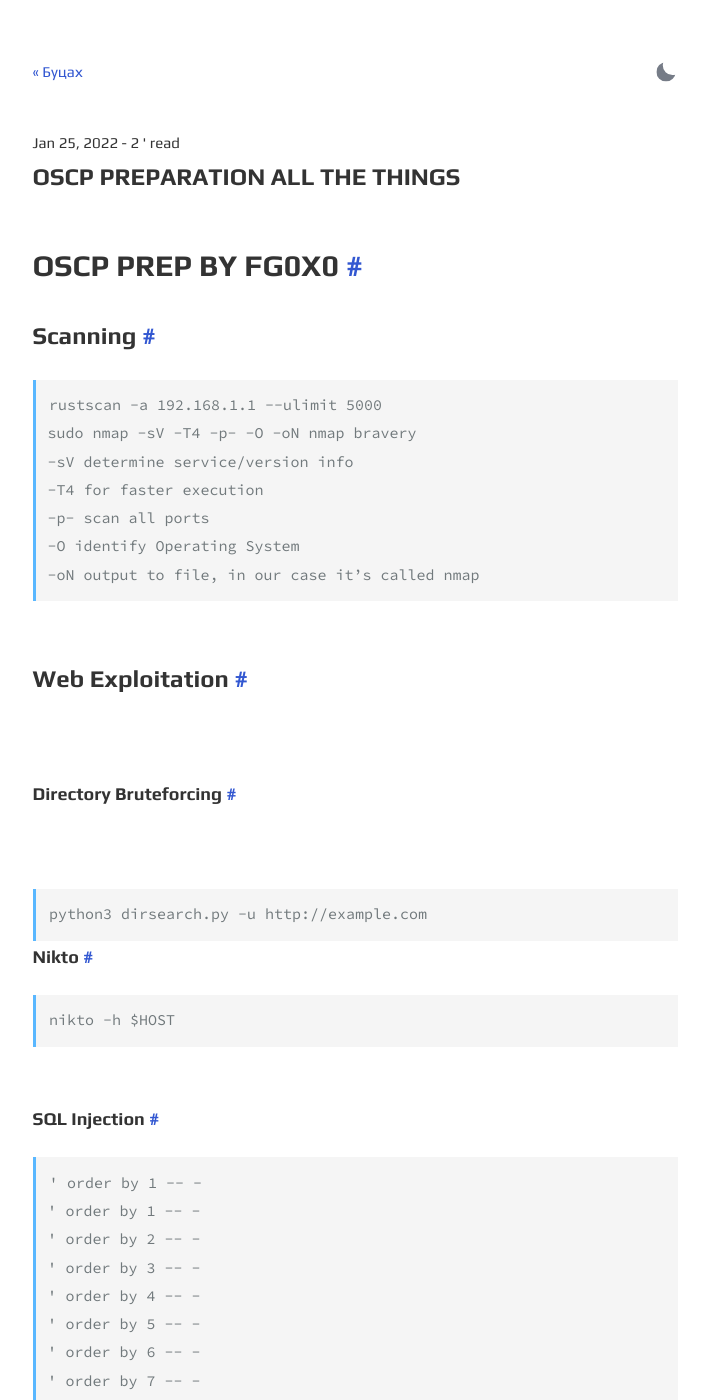
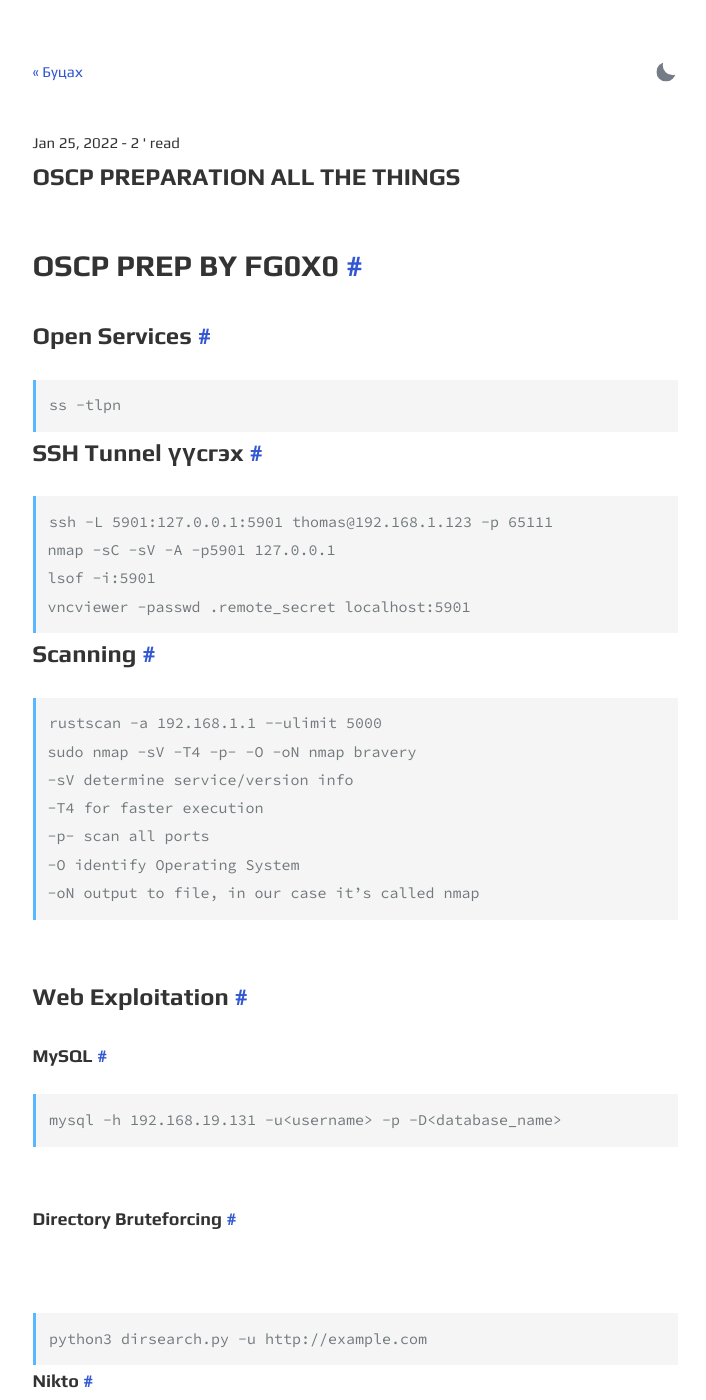
Before and after one commit to fg0x0/fg0x0.github.io, a Jekyll site: the page built from _posts/2022-01-25-OSCP-Preparation-All-The-Things.md, in a window 1280 px wide and 1400 px high. Shown: the whole window, without its empty margins (285-991 px from the left). Built offline with Jekyll 4.4.1, drawn with Linux system fonts in a browser that asks for light colours.

Commit message:
Update 2022-01-25-OSCP-Preparation-All-The-Things.md

````diff
--- a/_posts/2022-01-25-OSCP-Preparation-All-The-Things.md
+++ b/_posts/2022-01-25-OSCP-Preparation-All-The-Things.md
@@ -2,6 +2,22 @@
 published: true
 ---
 # OSCP Prep by fg0x0
+
+### Open Services
+
+```
+ss -tlpn
+```
+
+
+### SSH Tunnel үүсгэх
+
+```
+ssh -L 5901:127.0.0.1:5901 thomas@192.168.1.123 -p 65111
+nmap -sC -sV -A -p5901 127.0.0.1
+lsof -i:5901
+vncviewer -passwd .remote_secret localhost:5901
+```
 
 ### Scanning
 ```
@@ -15,6 +31,12 @@ sudo nmap -sV -T4 -p- -O -oN nmap bravery
 ```
 <br>
 ### Web Exploitation
+
+##### MySQL
+
+```
+mysql -h 192.168.19.131 -u<username> -p -D<database_name>
+```
 <br>
 ##### Directory Bruteforcing
 <br>
````
